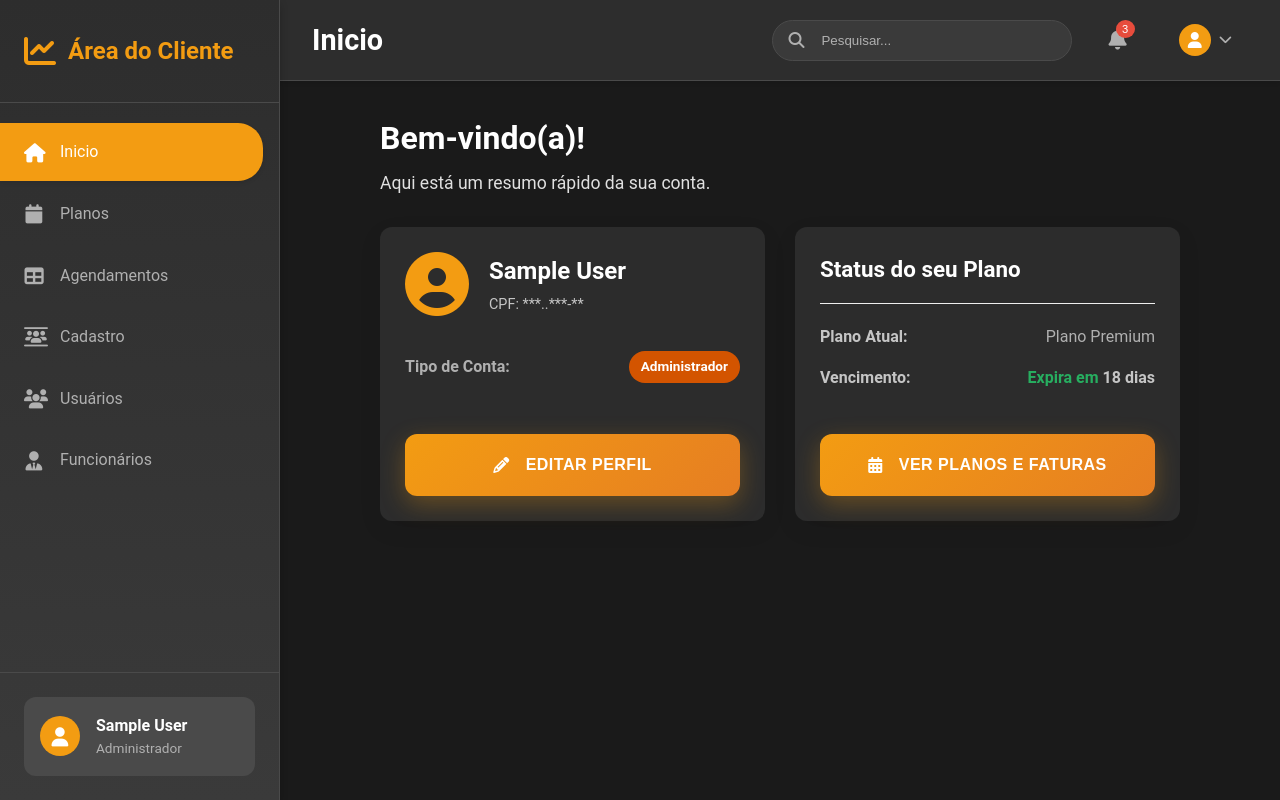
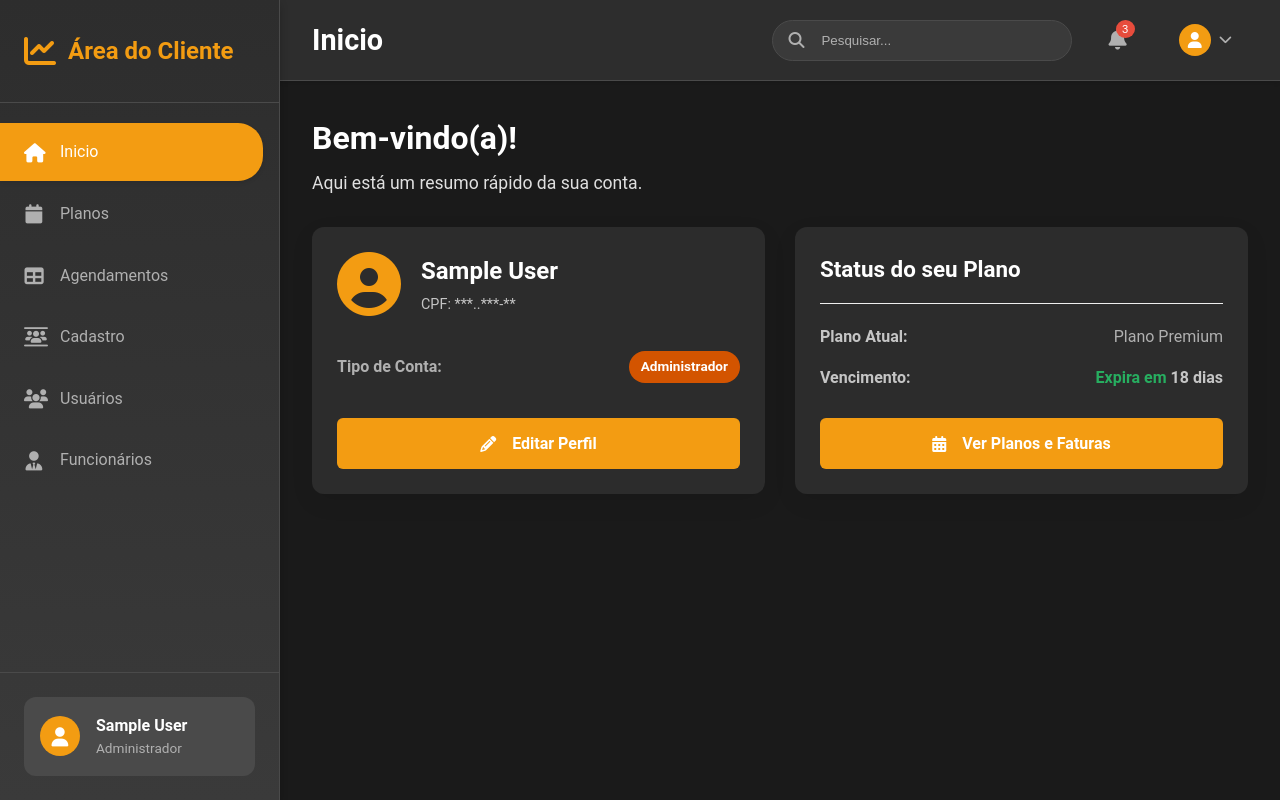
Before and after one commit to Rafaelmv18/Site_Academia, a PHP site: page /Site_Academia/painel.php in a window 1280 px wide. Run offline with PHP 8.4, Linux system fonts and the light colour scheme; the visitor is signed in with stand-in values (Sample User, id 1).

Commit message:
bug button

```diff
--- a/style_painel/cadastro.css
+++ b/style_painel/cadastro.css
@@ -1,10 +1,3 @@
-/* Section principal */
-section {
-    width: 100%;
-    max-width: 800px;
-    margin: 0 auto;
-}
-
 /* Container principal */
 .usuarios-wrapper {
     background-color: #2c2c2c;
@@ -33,7 +26,6 @@ section {
     transform: translateX(-50%);
     width: 60px;
     height: 3px;
-    background: linear-gradient(90deg, #f39c12, #d35400);
     border-radius: 2px;
 }
 
@@ -148,59 +140,6 @@ input[type="date"]:focus::-webkit-calendar-picker-indicator {
     opacity: 1;
 }
 
-/* Botão principal */
-.btn {
-    border: none;
-    border-radius: 12px;
-    padding: 18px 32px;
-    font-size: 16px;
-    font-weight: 600;
-    font-family: 'Montserrat', sans-serif;
-    cursor: pointer;
-    transition: all 0.3s ease;
-    text-transform: uppercase;
-    letter-spacing: 0.5px;
-    position: relative;
-    overflow: hidden;
-}
-
-.btn-primary {
-    background: linear-gradient(135deg, #f39c12, #e67e22);
-    color: #fff;
-    box-shadow: 0 8px 24px rgba(243, 156, 18, 0.3);
-    margin-top: 16px;
-}
-
-.btn-primary:hover {
-    background: linear-gradient(135deg, #d35400, #c0392b);
-    transform: translateY(-3px);
-    box-shadow: 0 12px 32px rgba(243, 156, 18, 0.4);
-}
-
-.btn-primary:active {
-    transform: translateY(-1px);
-    box-shadow: 0 6px 16px rgba(243, 156, 18, 0.3);
-}
-
-/* Efeito de ondulação no botão */
-.btn::before {
-    content: '';
-    position: absolute;
-    top: 50%;
-    left: 50%;
-    width: 0;
-    height: 0;
-    background: rgba(255, 255, 255, 0.2);
-    border-radius: 50%;
-    transform: translate(-50%, -50%);
-    transition: width 0.6s, height 0.6s;
-}
-
-.btn:active::before {
-    width: 300px;
-    height: 300px;
-}
-
 /* Estados de validação */
 .form-group input:valid {
     border-color: rgba(46, 204, 113, 0.6);
@@ -210,17 +149,7 @@ input[type="date"]:focus::-webkit-calendar-picker-indicator {
     border-color: rgba(231, 76, 60, 0.6);
 }
 
-/* Animações */
-@keyframes fadeInUp {
-    from {
-        opacity: 0;
-        transform: translateY(30px);
-    }
-    to {
-        opacity: 1;
-        transform: translateY(0);
-    }
-}
+
 
 .usuarios-wrapper {
     animation: fadeInUp 0.6s ease-out;
@@ -237,10 +166,6 @@ input[type="date"]:focus::-webkit-calendar-picker-indicator {
 .form-group:nth-child(4) { animation-delay: 0.4s; }
 .form-group:nth-child(5) { animation-delay: 0.5s; }
 .form-group:nth-child(6) { animation-delay: 0.6s; }
-
-.btn {
-    animation: fadeInUp 0.6s ease-out 0.7s both;
-}
 
 /* Responsividade */
 @media (max-width: 768px) {
```
